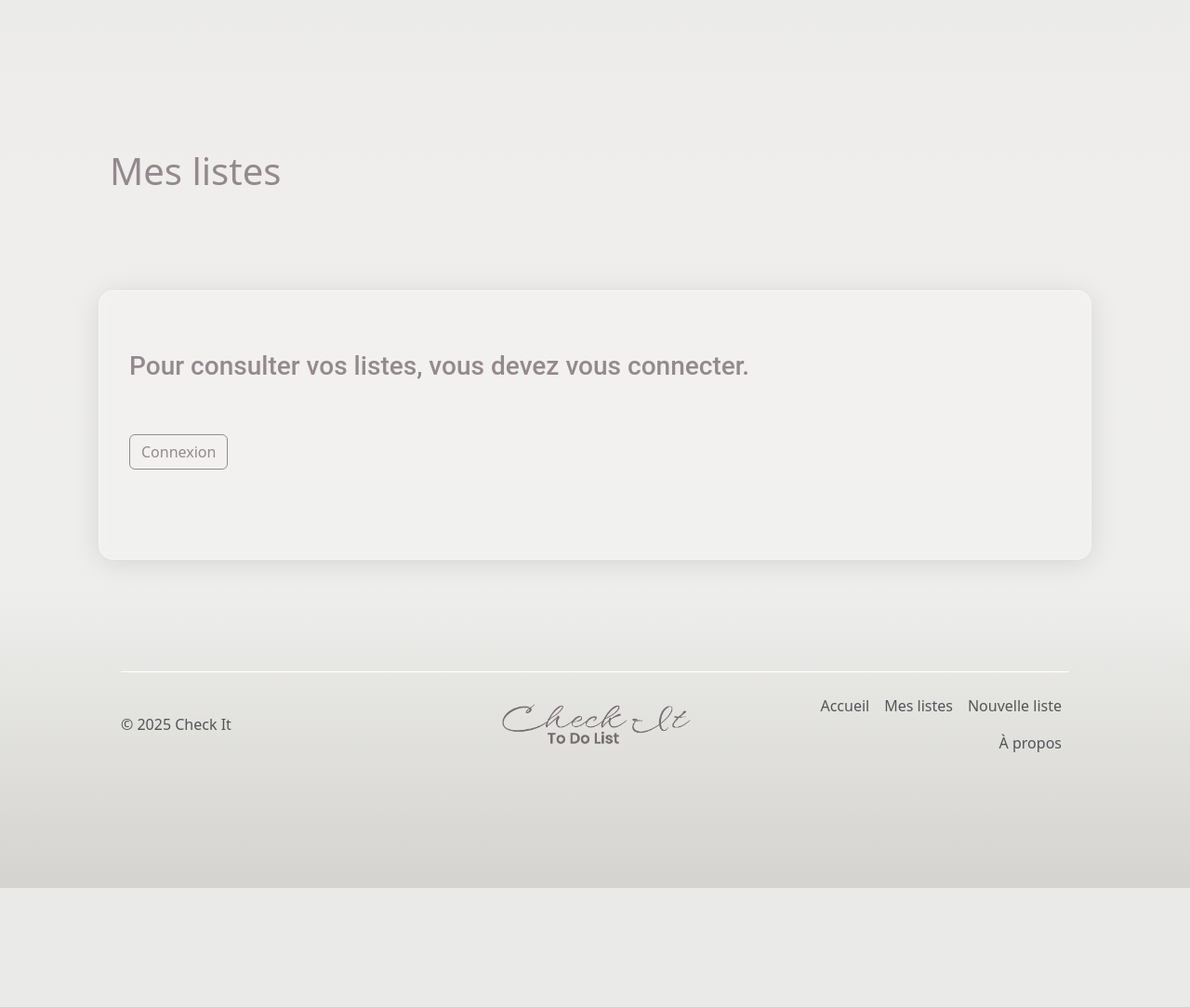
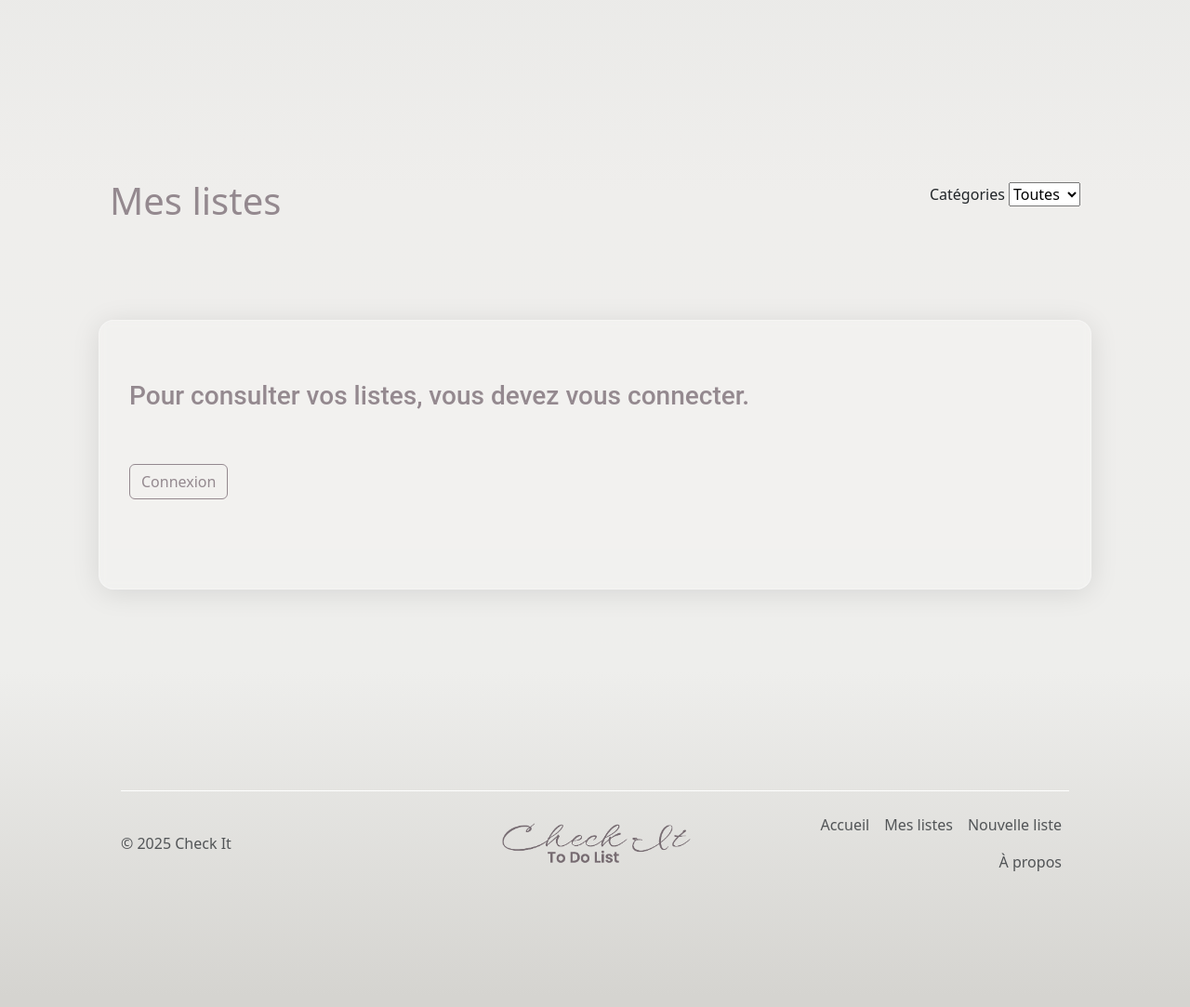
Before and after one commit to chkpr/check_it, a PHP site: page /mes-listes.php in a window 1280 px wide. Shown: the part 83-1166 px from the top of the page at 93% size. Before the commit the page ends 1038 px from the top, so only its background shows below. Run offline with PHP 8.4, Linux system fonts and the light colour scheme; data comes from the database, SQL or seed files in the repository; some libraries are stand-ins or nearby versions.

Commit message:
changed UI design

```diff
--- a/index.php
+++ b/index.php
@@ -1,11 +1,11 @@
-<div class="min-vh-100">
+<div class="">
 <?php
 
   require_once __DIR__. "/templates/header.php";
 
 ?>
 
-<div class="container col-xxl-8 px-5 py-5 mt-5 container_bg">
+<div class="container col-xxl-8 px-5 py-5 my-5 container_bg">
     <div class="row flex-lg-row-reverse align-items-center g-5 py-5">
       <div class="col-10 col-sm-8 col-lg-6">
         <img src="./assets/images/hero_img.jpg" class="d-block mx-lg-auto img-fluid rounded-4" alt="Bootstrap Themes" width="700" height="500" loading="lazy">
--- a/lib/lists.php
+++ b/lib/lists.php
@@ -1,12 +1,22 @@
 <?php
 
-function getListsByUserId(PDO $pdo, int $userId):array
+function getListsByUserId(PDO $pdo, int $userId, int $categoryId=null):array
 {
-    $query = $pdo->prepare("SELECT list.*, category.name as category_name,
-                            category.icon as category_icon FROM list
-                            JOIN category ON category.id = list.category_id
-                            WHERE user_id = :user_id");
+    $sql = "SELECT list.*, category.name as category_name,
+    category.icon as category_icon FROM list
+    JOIN category ON category.id = list.category_id
+    WHERE user_id = :user_id";
+
+    if ($categoryId) {
+        $sql .= " AND list.category_id = :category_id";
+    }
+
+    $query = $pdo->prepare($sql);
     $query->bindValue(':user_id', $userId, PDO::PARAM_INT);
+    if ($categoryId) {
+        $query->bindValue(':category_id', $categoryId, PDO::PARAM_INT);
+    }
+
     $query->execute();
     //fetchAll() nous permet de récupérer toutes les listes
     $lists = $query->fetchAll(PDO::FETCH_ASSOC);
--- a/mes-listes.php
+++ b/mes-listes.php
@@ -5,11 +5,18 @@
     require_once __DIR__. "/templates/header.php";
     require_once  "lib/pdo.php";
     require_once  "lib/lists.php";
+    require_once "lib/category.php";
 
 
+    $categoryId = null;
     if(isset($_SESSION['user'])) {
-        $lists = getListsByUserId($pdo, $_SESSION['user']['id']);
+        if (isset($_GET['category'])) {
+            $categoryId = (int)$_GET['category'];
+        }
+        $lists = getListsByUserId($pdo, $_SESSION['user']['id'], $categoryId);
     }
+
+    $categories = getCategories($pdo);
 
 ?>
 
@@ -19,6 +26,15 @@
         <?php if (isUserConnected()) { ?>
             <a href="ajout-modification-liste.php" class="btn btn-primary">Ajouter une liste</a>
         <?php } ?>
+        <form method="get">
+            <label for="category" class="form-label">Catégories</label>
+            <select name="category" id="category" onchange="this.form.submit()">
+                <option value="">Toutes</option>
+                <?php foreach($categories as $category) { ?>
+                    <option <?=((int)$category['id'] === $categoryId ? 'selected="selected"': '' )?> value="<?=$category['id']?>"><?=$category['name']?></option>
+                <?php } ?>
+            </select>
+        </form>
     </div>
     <div class="row py-5 my-5 container_bg">
 
--- a/templates/footer.php
+++ b/templates/footer.php
@@ -1,4 +1,4 @@
-  <div class="container">
+  <div class="container pt-5 mt-5">
   <footer class="d-flex flex-wrap justify-content-between align-items-center py-3 my-4 border-top border-white">
     <p class="col-md-4 mb-0 text-body-secondary">© 2025 Check It</p>
 
--- a/templates/header.php
+++ b/templates/header.php
@@ -14,8 +14,8 @@
     <link rel="stylesheet" href="assets/css/override-bootstrap.css">
     <link rel="stylesheet" href="assets/css/custom.css">
 </head>
-<body>
-    <div class="container pb-3">
+<body class="min-vh-100">
+    <div class="container pb-5 mb-5">
     <header class="d-flex flex-wrap align-items-center justify-content-center justify-content-md-between py-3 mb-5 border-bottom border-white">
       <div class="col-md-3 mb-2 mb-md-0">
         <a href="/" class="d-inline-flex link-body-emphasis text-decoration-none">
```
